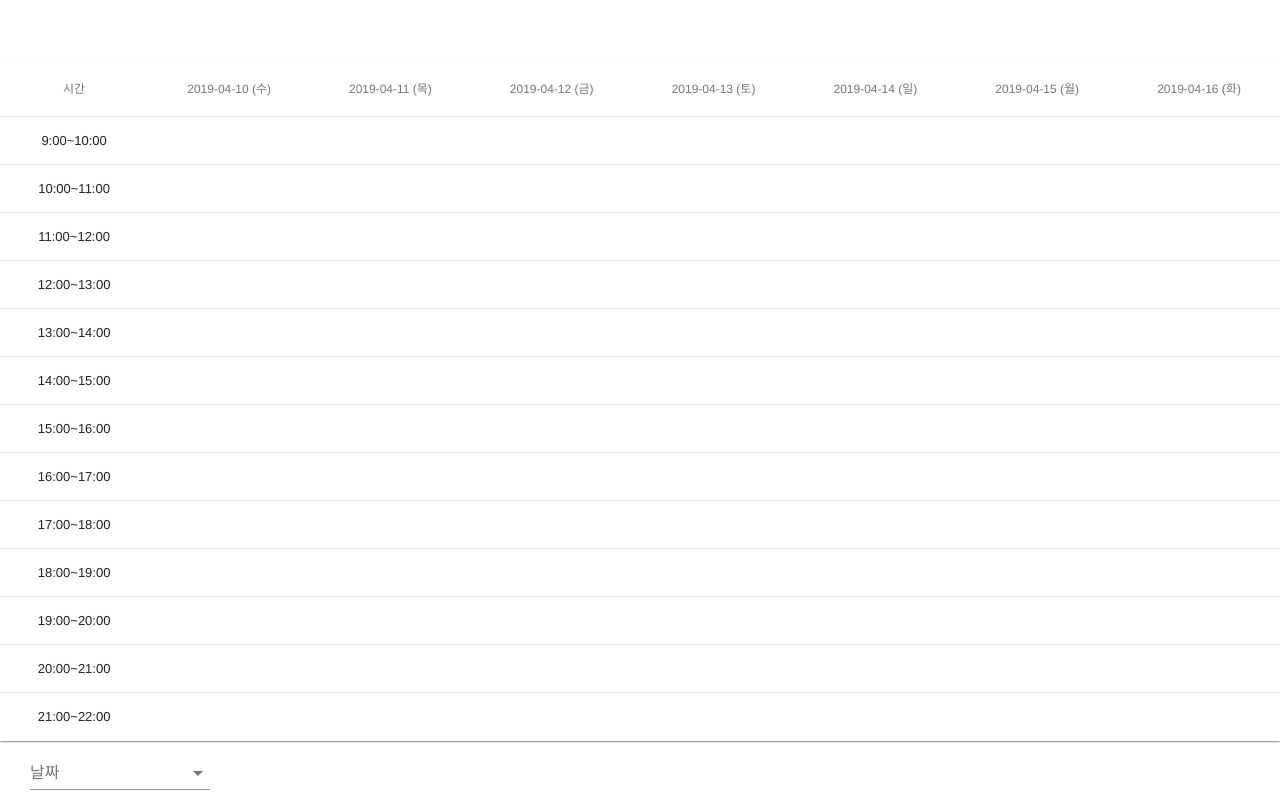
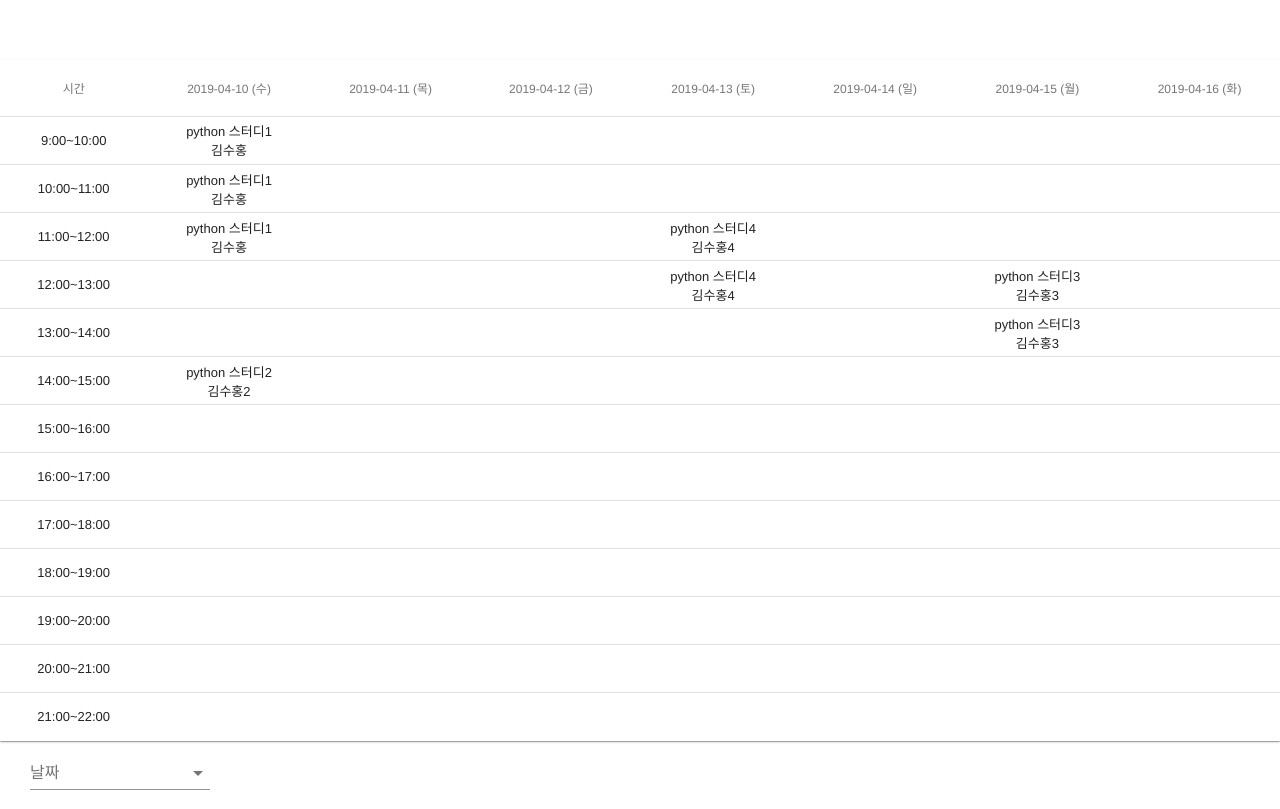
Before and after one commit to kucc-2019-1/kucc-timetable, a Vue app in the folder frontend/: page /#/ in a window 1280 px wide. Built offline with nearby package versions, Linux system fonts and the light colour scheme.

Commit message:
[frontend] 예약 내역이 시간표에 텍스트로 표시되도록 함

```diff
--- a/frontend/src/components/Timetable.vue
+++ b/frontend/src/components/Timetable.vue
@@ -1,20 +1,16 @@
 <template xmlns:v-slot="http://www.w3.org/1999/XSL/Transform">
     <v-data-table
       :headers="dayHeaders"
-      :items="times"
-      :total-items="times.length"
+      :items="rows"
+      :total-items="rows.length"
       hide-actions
       class="elevation-1"
     >
       <template v-slot:items="props">
         <td>{{ props.item.time }}</td>
-        <td></td>
-        <td></td>
-        <td></td>
-        <td></td>
-        <td></td>
-        <td></td>
-        <td></td>
+        <template v-for="day in 7">
+          <td v-html="getReservationText(findReservation(props.item.reservations, day-1))"></td>
+        </template>
       </template>
     </v-data-table>
 </template>
@@ -52,13 +48,31 @@
         }];
         return header.concat(this.days.map(getDateHeader));;
       },
-      times: function() {
+      rows: function() {
         const result = [];
 
         for (let time = this.startTime; time < this.endTime-1; time++) {
-          result.push({time: `${time}:00~${time+1}:00`})
+          let row = { time: `${time}:00~${time+1}:00` };
+          row['reservations'] = this.reservations
+                                    .filter(reservation => this.isTimeIn(reservation, time - this.startTime));
+          result.push(row)
         }
         return result;
+      }
+    },
+    methods: {
+      findReservation: function(reservations, day) {
+        let result = reservations.filter(reservation => reservation.day === day);
+        return result ? result[0] : null;
+      },
+      getReservationText: function(reservation) {
+        if (reservation) {
+          return `${reservation.title} <br/> ${reservation.name}`;
+        }
+        return '';
+      },
+      isTimeIn: function(reservation, time) {
+        return reservation.start_time <= time && time <= reservation.end_time;
       }
     },
     data() {
@@ -66,6 +80,36 @@
         startDate: new Date('2019-04-10'),
         startTime: 9,
         endTime: 23,
+        reservations: [
+          {
+            "title" : "python 스터디1",
+            "name" : "김수홍",
+            "day" : 0,
+            "start_time": 0,
+            "end_time":2,
+          },
+          {
+            "title" : "python 스터디2",
+            "name" : "김수홍2",
+            "day" : 0,
+            "start_time": 5,
+            "end_time": 5,
+          },
+          {
+            "title" : "python 스터디3",
+            "name" : "김수홍3",
+            "day" : 5,
+            "start_time":3,
+            "end_time":4,
+          },
+          {
+            "title" : "python 스터디4",
+            "name" : "김수홍4",
+            "day" : 3,
+            "start_time":2,
+            "end_time":3,
+          }
+        ]
       }
     }
   }
```
